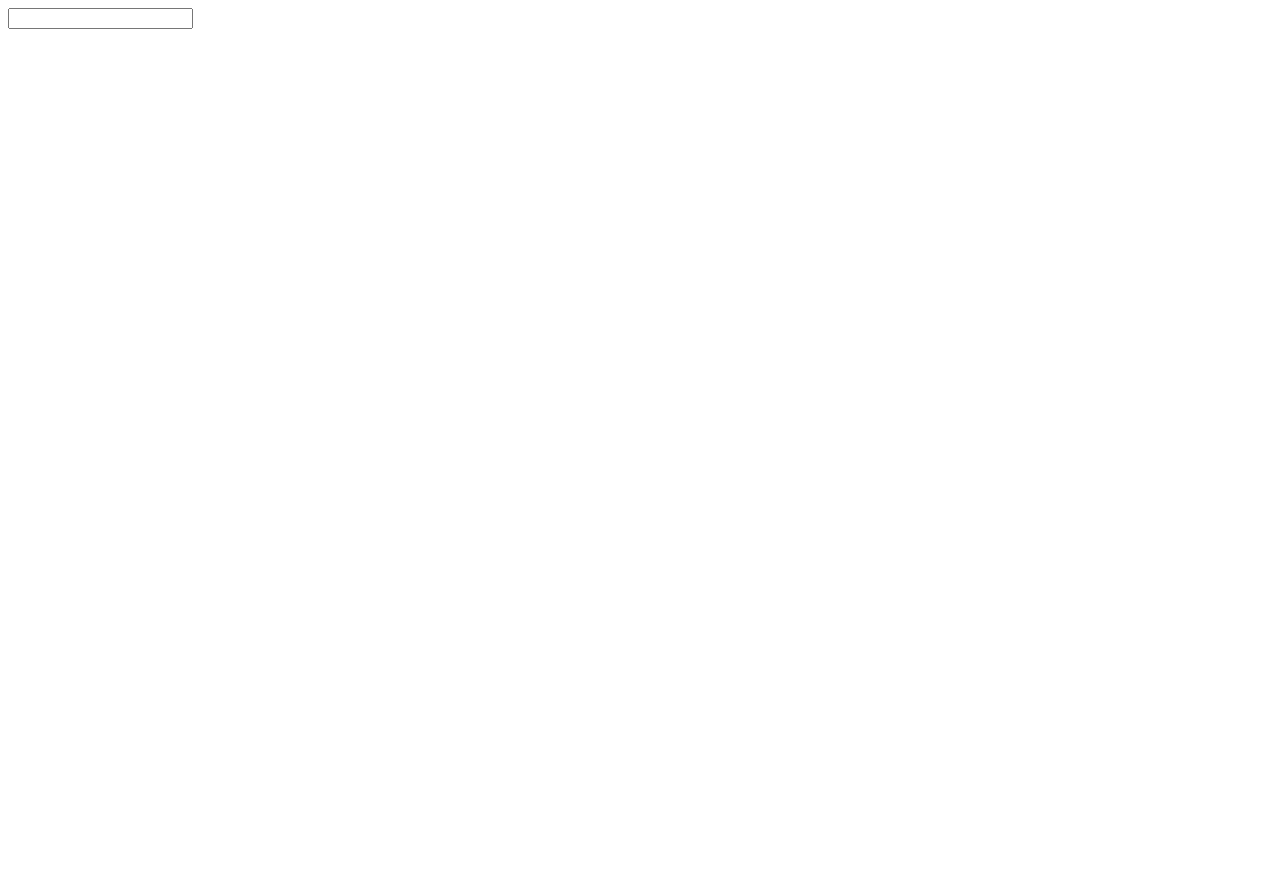
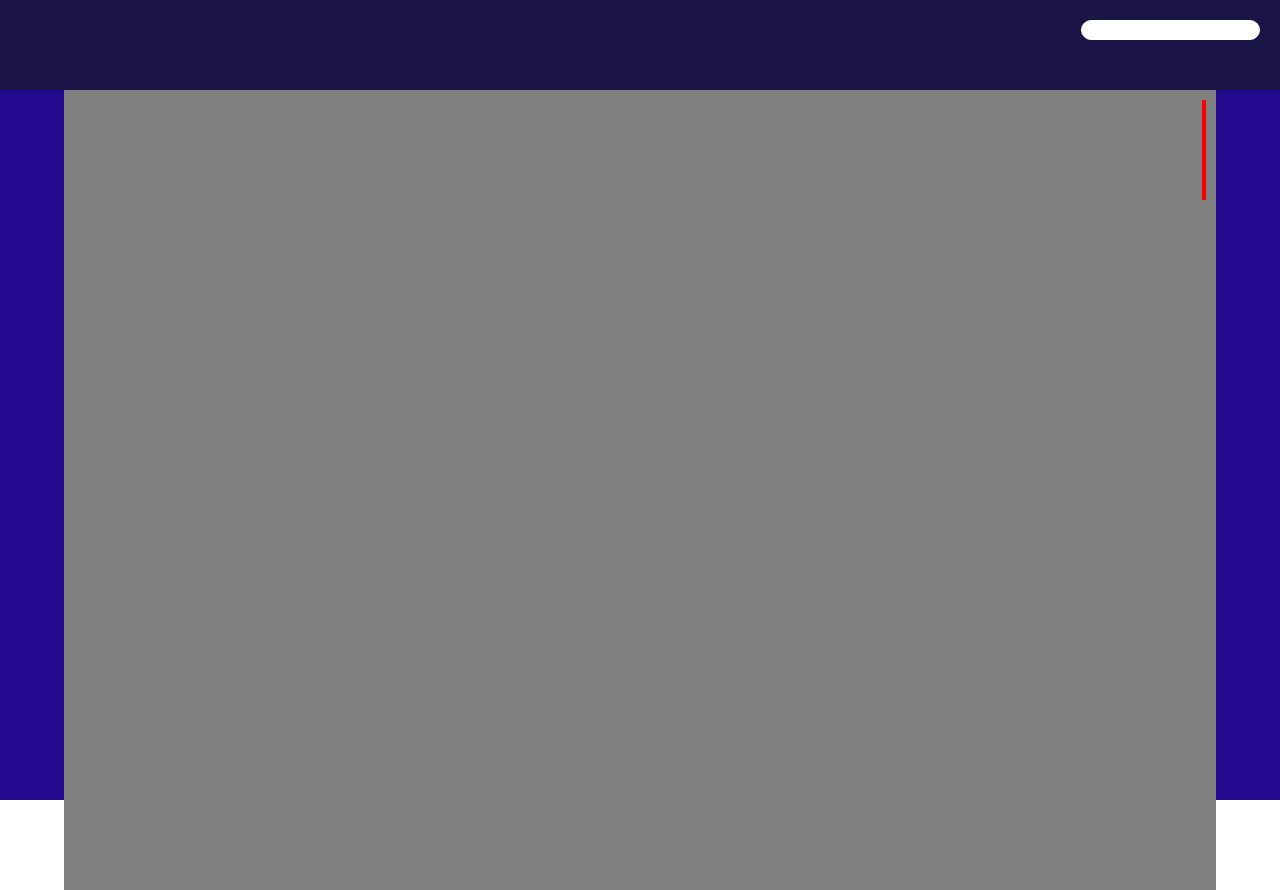
Before and after one commit to saragorleta/vue-boolflix, a plain HTML site: page index.html in a window 1280 px wide. Before the commit the page ends 800 px from the top, so only its background shows below. Drawn offline with nearby package versions, Linux system fonts and the light colour scheme.

Commit message:
creato casella e creata funzione per ritrovare i film digitati dall'utente

```diff
--- a/css/style.css
+++ b/css/style.css
@@ -0,0 +1,51 @@
+*{
+  margin:0;
+  padding:0;
+  box-sizing: border-box;
+}
+body{
+  font-family: 'Roboto', sans-serif;
+
+}
+.container{
+  background-color: rgb(34, 9, 142);
+  width: 100%;
+  min-width: 950px;
+  height:100vh;
+}
+header{
+  width: 100%;
+  height:90px;
+  background-color: rgb(27, 20, 70);
+}
+.casella-input{
+  display: flex;
+  justify-content: flex-end;
+}
+.casella-input input{
+  height: 20px;
+  border: 1px solid white;
+  border-radius: 10px;
+  margin:20px;
+}
+main{
+  margin:0 auto;
+  width:90%;
+  height:100vh;
+  background-color:grey;
+}
+main:after{
+  content:"";
+  display:table;
+  clear:both;
+}
+.cartolina{
+  float:right;
+  width:calc(100% / 90px);
+  height: 100px;
+  background-color: white;
+  font-size: 10px;
+  border:2px solid red;
+  margin:10px;
+
+}
--- a/index.html
+++ b/index.html
@@ -15,8 +15,22 @@
 </head>
 <body>
 
-<div id="app">
-  <input type="text" v-model="query" @keyup.enter='search'>
+<div id="app" class="container">
+<header>
+  <div class="casella-input">
+    <input type="text" v-model="query" @keyup.enter='search'>
+  </div>
+</header>
+  <main>
+    <div class="cartolina" v-for="film in films">
+      <h1>{{film.title}}</h1>
+      <h2>{{film.original_title}}</h2>
+      <h3>{{film.original_language}}</h3>
+      <i class="far fa-star"></i>
+      <h4>{{film.vote_average}}</h4>
+
+    </div>
+  </main>
 </div>
 
 
--- a/js/script.js
+++ b/js/script.js
@@ -1,11 +1,29 @@
 var app= new Vue({
   el:'#app',
   data: {
+    films:[
+      {
+        visible:'true'
+      }
+    ],
     query:'',
     apiKey:'37952e1279b3094fa8f659fc5cc54db8',
     language:'it-IT'
   },
-
+// mounted(){
+//   axios
+//     .get("https://api.themoviedb.org/3/search/movie",{
+//       params: {
+//         api_key:this.apiKey,
+//         query:this.query,
+//         language:this.language
+//       }
+//     })
+//     .then((result)=>{
+//       this.films=result.data.results;
+//     })
+//
+// }
 methods: {
   search(){
     axios
@@ -17,8 +35,16 @@ methods: {
         }
       })
       .then((result)=>{
-        console.log(result.data.results);
-
+        // console.log(result.data.results);
+        this.films=result.data.results;
+        // funzione per ricercare nomi films
+        this.films.forEach((element, i) => {
+          if(element.title.includes(this.query)){
+            element.visible=true;
+          } else {
+            element.visible=false;
+          }
+        });
       })
       .catch((error)=> alert('errori'));
   }
```
